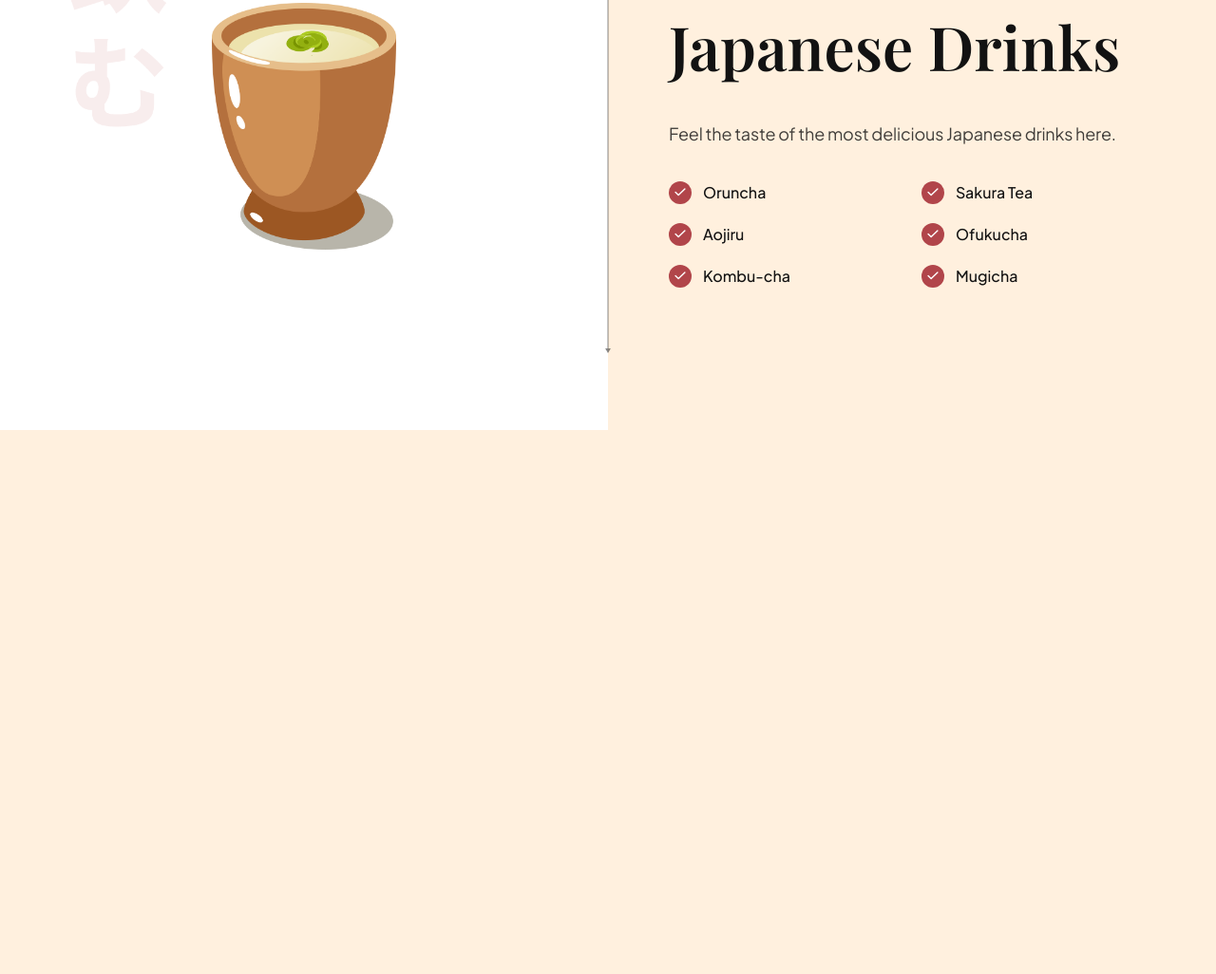
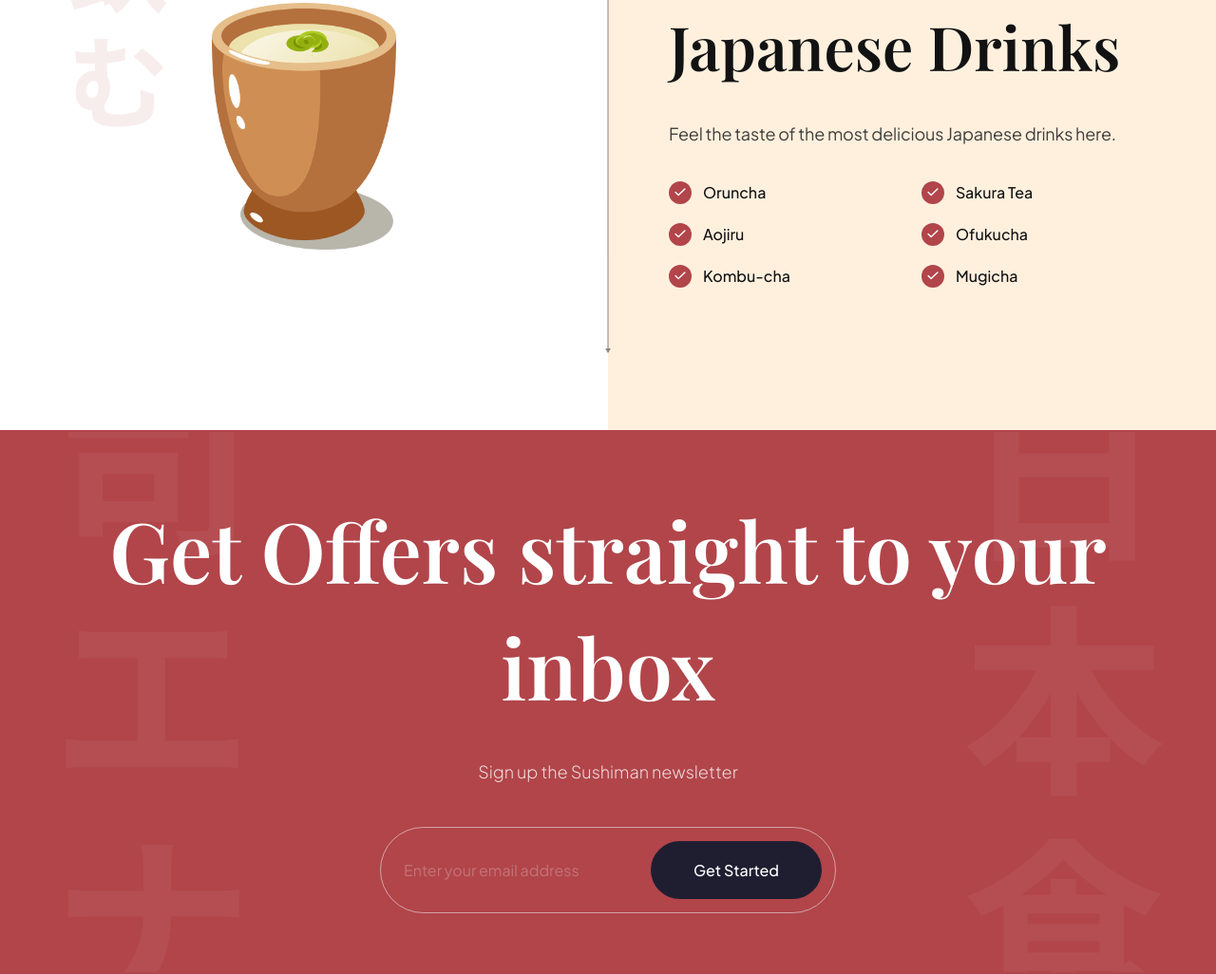
Before and after one commit to Yannssouza/sushi, a website built with Vite: page index.html in a window 1280 px wide. Shown: the part 3245-4271 px from the top of the page at 95% size. Before the commit the page ends 3698 px from the top, so only its background shows below. Built offline with nearby package versions, Linux system fonts and the light colour scheme.

Commit message:
subscribe

```diff
--- a/css/sections/subscribe.css
+++ b/css/sections/subscribe.css
@@ -0,0 +1,70 @@
+.subscription {
+  padding: 64px;
+  background-color: var(--primary-color);
+  background-image: url("../../assets/subscribe_bg.png");
+  background-position: center;
+  background-repeat: no-repeat;
+  background-size: contain;
+  flex-direction: column;
+  overflow: hidden;
+}
+
+.subscription h2 {
+  font-size: 88px;
+  font-family: var(--playfair-display);
+  font-weight: 600;
+  line-height: 123px;
+  color: #ffffff;
+  text-align: center;
+}
+
+.subscription p {
+  font-size: 18px;
+  font-family: var(--plus-jakarta-sans);
+  font-weight: 300;
+  line-height: 36px;
+  margin-top: 32px;
+  color: rgba(255, 255, 255, 0.8);
+}
+
+.subscription__form {
+  min-width: 480px;
+  margin-top: 40px;
+  padding: 14px 14px 14px 24px;
+  display: flex;
+  gap: 10px;
+  border: 1px solid rgba(255, 255, 255, 0.5);
+  border-radius: 46px;
+}
+
+.subscription__form input {
+  flex: 1;
+  font-size: 16px;
+  font-weight: 400;
+  font-family: var(--plus-jakarta-sans);
+  color: #ffffff;
+  opacity: 0.5;
+  background: transparent;
+  border: none;
+  outline: none;
+}
+
+.subscription__form input::placeholder {
+  color: #ffffff;
+  opacity: 0.5;
+}
+
+.subscription__form button {
+  padding: 20px;
+  min-width: 180px;
+  font-size: 16px;
+  font-weight: 500;
+  font-family: var(--plus-jakarta-sans);
+  color: #ffffff;
+  text-align: center;
+  background: var(--black-400);
+  border-radius: 46px;
+  border: none;
+  outline: none;
+  cursor: pointer;
+}
--- a/index.html
+++ b/index.html
@@ -313,6 +313,15 @@
       </section>
     </section>
 
+    <section class="subscription flex-center" id="services">
+      <h2 data-aos="flip-down">Get Offers straight to your inbox</h2>
+      <p data-aos="fade-up">Sign up the Sushiman newsletter</p>
+      <div class="subscription__form" data-aos="fade-up">
+        <input type="text" placeholder="Enter your email address" />
+        <button>Get Started</button>
+      </div>
+    </section>
+
     <script src="js/script.js" type="module"></script>
   </body>
 </html>
```
